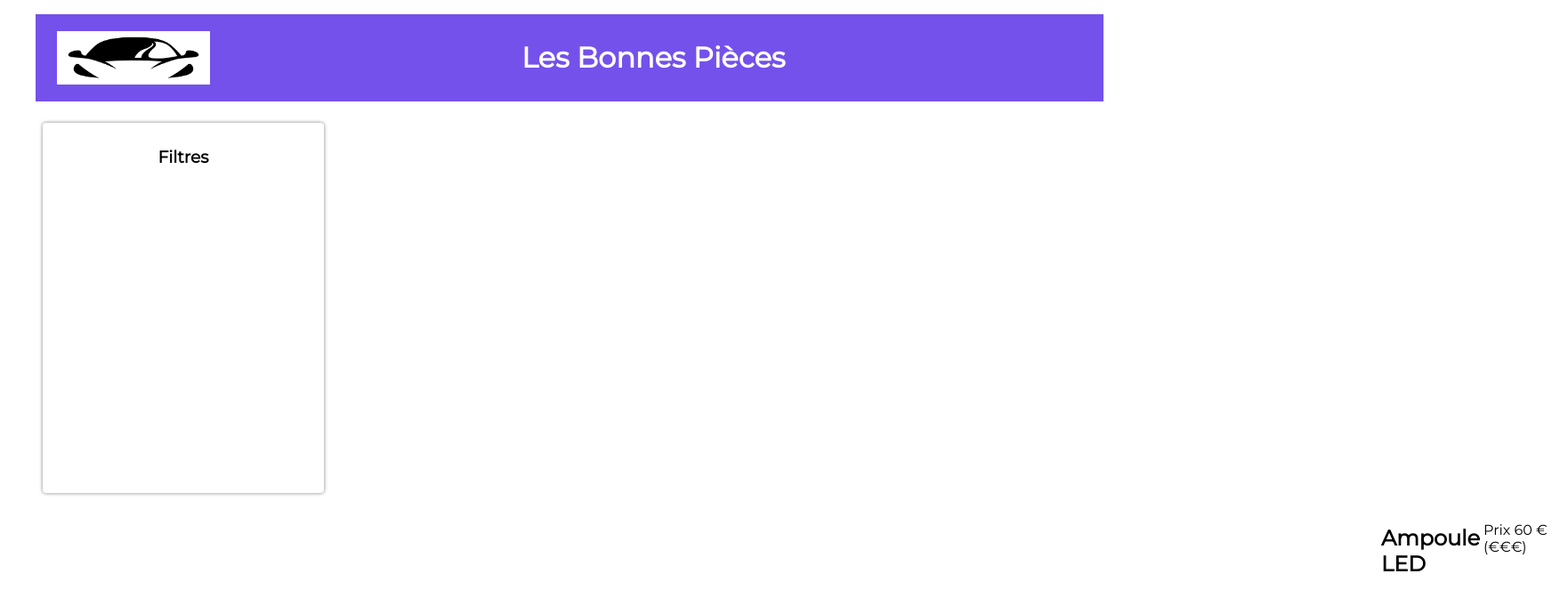
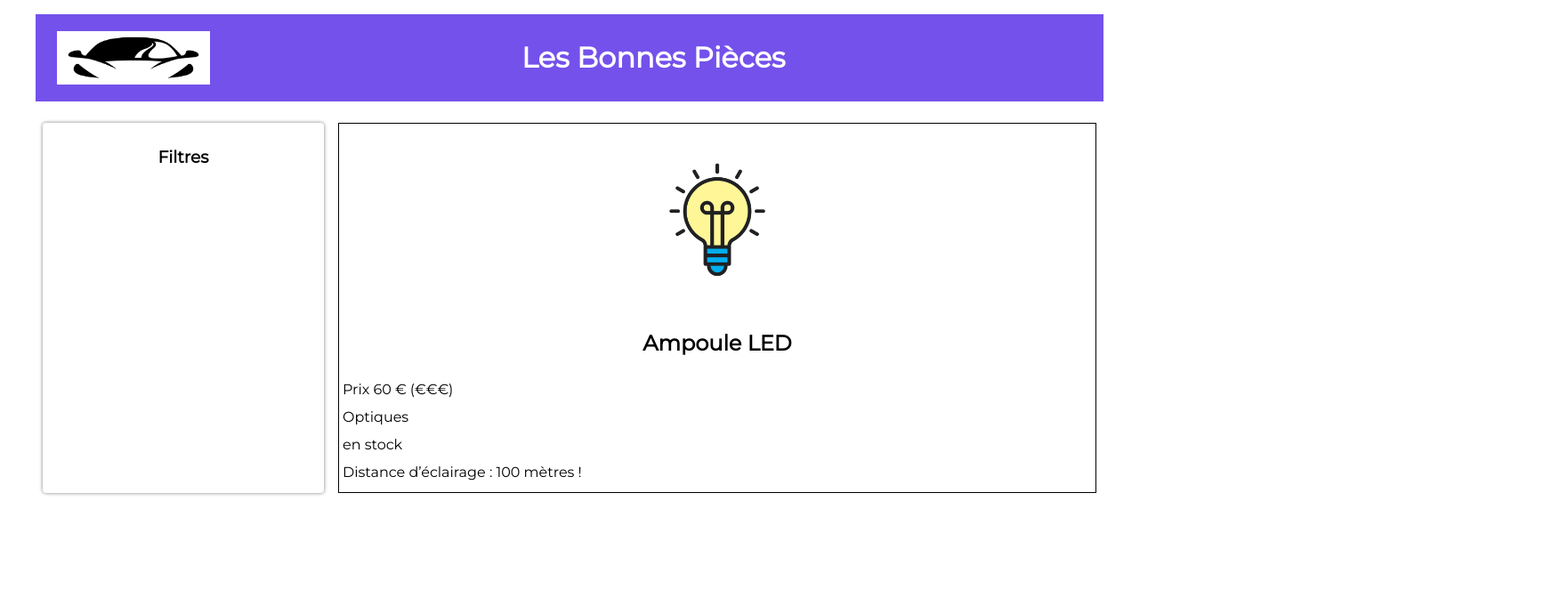
Before and after one commit to RichardMuhvic/Bonne-Piece, a website: page index.html in a window 1280 px wide. Shown: the top 672 px of the page at 89% size, 1753 px wide, since content can reach past the window. Drawn offline with nearby package versions, Linux system fonts and the light colour scheme.

Commit message:
modification de index et styles pour arranger l'emplacement de la boite ampoule LED

```diff
--- a/index.html
+++ b/index.html
@@ -18,12 +18,14 @@
 			<section class="filtres">
 				<h3>Filtres</h3>
 			</section>
+			<section class="fiches">
+			</section>
 		</main>
 
 			<!-- Fiches produits -->
-		<main>
+		<!--<main>
 			<section class="fiches">
 			</section>
-		</main>
+		</main>-->
 	</body>
 </html>
--- a/styles.css
+++ b/styles.css
@@ -49,20 +49,23 @@ main {
 	grid-template-columns: repeat(3, 1fr);
 	gap: 4px;
 }
-.fiches article {
+.fiches {
+	display: flex;
+	justify-content: center;
+	flex-direction: column;
 	border: 1px solid black;
 	padding: 4px;
 }
-.fiches article img {
+.fiches img {
 	display: block;
 	margin-left: auto;
 	margin-right: auto;
 	max-width: 200px;
 }
-.fiches article p {
+.fiches p {
 	margin-top: 4px;
 	margin-bottom: 4px;
 }
-.fiches article h2 {
+.fiches h2 {
 	text-align: center;
 }
```
